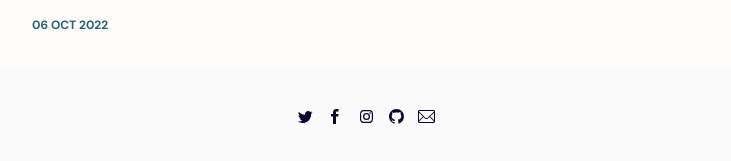
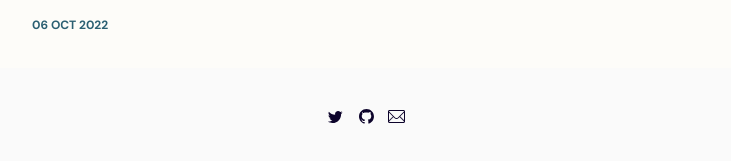
Before and after one commit to fabriziodevincenzi/jekyll-blog, a Jekyll site: the page built from index.html, in a window 1280 px wide. Shown: the part 1360-1521 px from the top of the page, without its empty margins (274-1005 px from the left). Built offline with Jekyll 4.4.1, drawn with Linux system fonts in a browser that asks for light colours; the list of posts is cut into pages by our own code.

Commit message:
New background color

```diff
--- a/_includes/footer.html
+++ b/_includes/footer.html
@@ -8,7 +8,7 @@
             <span class='c-social-nav__icon' data-icon='ei-sc-twitter' data-size='s'></span>
           </a>
         </li>
-        <li class='c-social-nav__item'>
+        <!-- <li class='c-social-nav__item'>
           <a href='{{ site.facebook }}' target='_blank'>
             <span class='c-social-nav__icon' data-icon='ei-sc-facebook' data-size='s'></span>
           </a>
@@ -18,6 +18,7 @@
             <span class='c-social-nav__icon' data-icon='ei-sc-instagram' data-size='s'></span>
           </a>
         </li>
+        -->
         <li class='c-social-nav__item'>
           <a href='{{ site.github }}' target='_blank'>
             <span class='c-social-nav__icon' data-icon='ei-sc-github' data-size='s'></span>
--- a/_sass/settings/_colors.scss
+++ b/_sass/settings/_colors.scss
@@ -7,9 +7,10 @@ $color-brand: #00A0FF;
 $color-white: #FFFFFF;
 $color-text:  #0D042B;
 $color-gray:  #2B5F72;
+$color-while: #FDFCF9;
 
 // Background Colors
-$bg-color-white: $color-white;
+$bg-color-white: $color-while;
 $bg-color-dark:  #222228;
 $bg-color-gray:  #FAFAFA;
 
```
Also changed, not shown: 1 other file.
